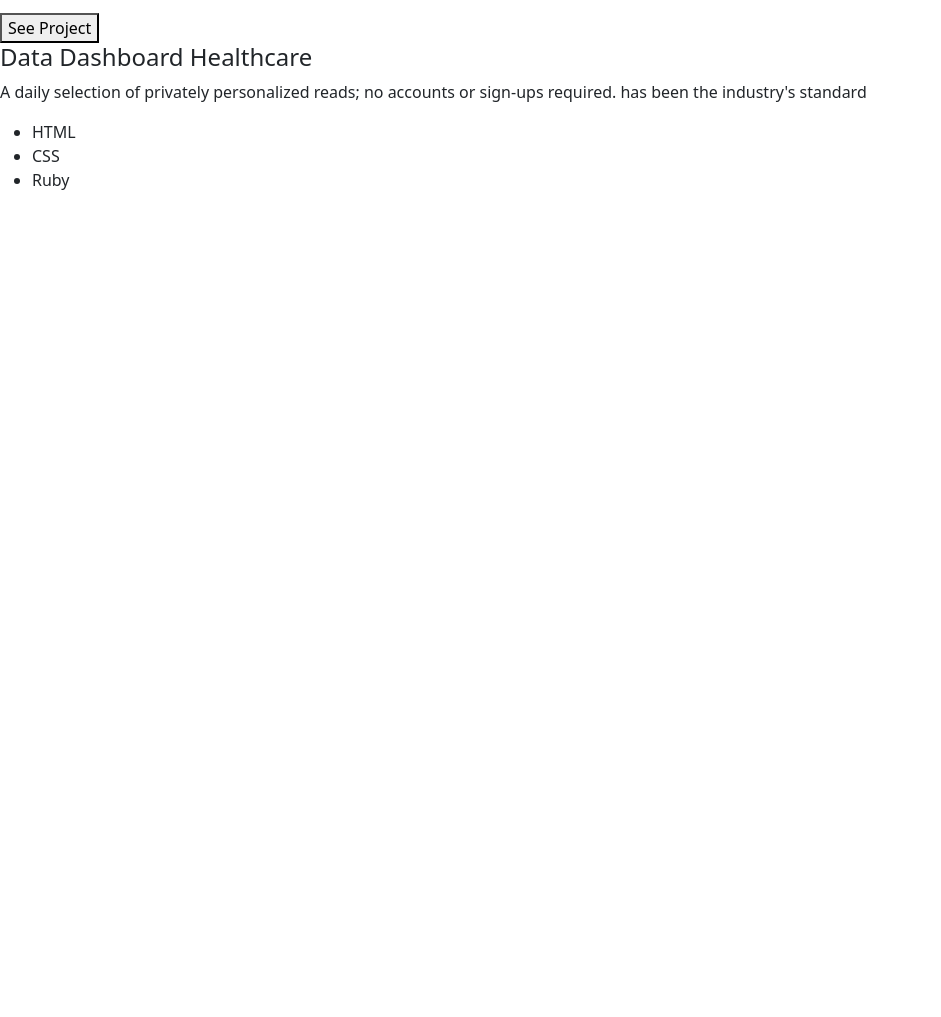
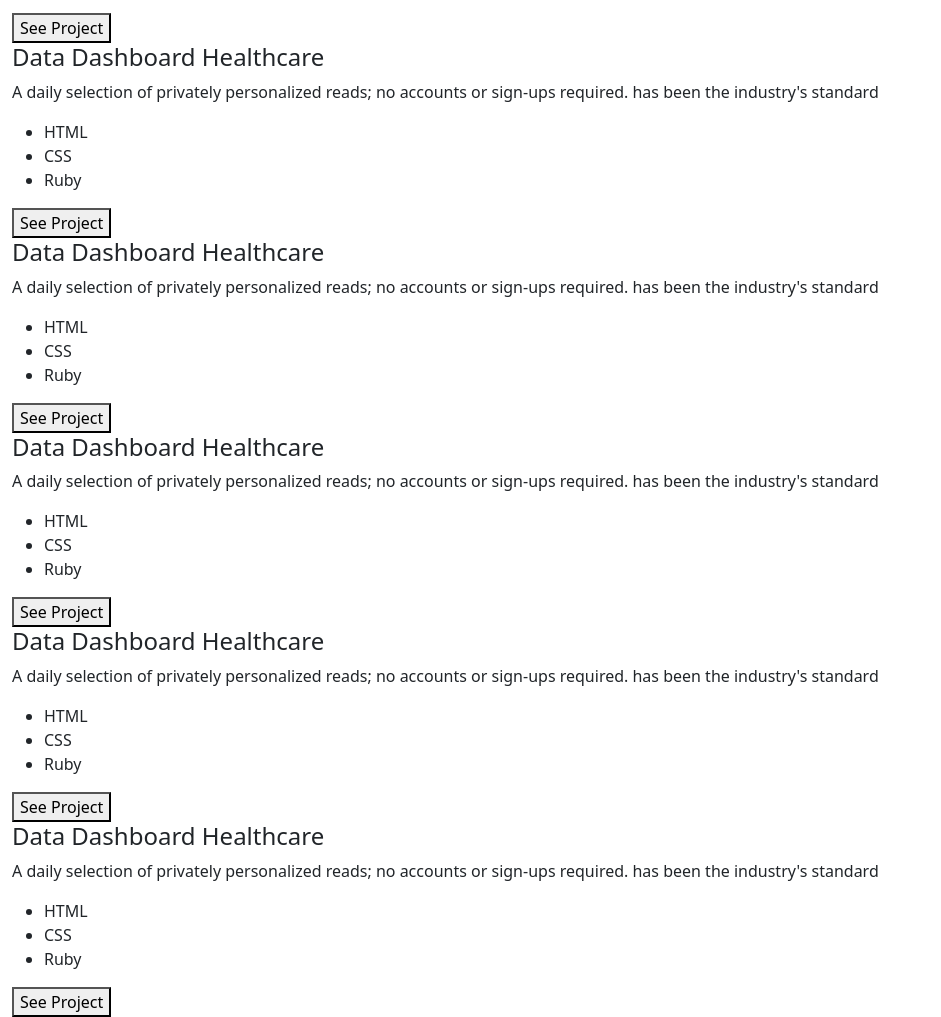
Before and after one commit to Danie12345/portfolio-bootstrap, a website: page index.html in a window 1280 px wide. Shown: the part 547-1564 px from the top of the page, without its empty margins (0-941 px from the left). Before the commit the page ends 800 px from the top, so only its background shows below. Drawn offline with nearby package versions, Linux system fonts and the light colour scheme.

Commit message:
Add some sections of the portfolio page

```diff
--- a/index.html
+++ b/index.html
@@ -20,7 +20,7 @@
         </svg>
       </div>
     </header>
-    <section class="container-fluid">
+    <main class="container-fluid">
       <h1 class="">Hey There. I'm Daniel</h1>
       <p>
         <span>I'm a software developer</span>
@@ -77,7 +77,6 @@
         <button>See Project</button>
       </article>
       <article>
-        <div>
         <h4>Data Dashboard Healthcare</h4>
         <p>
           A daily selection of privately personalized reads;
@@ -89,8 +88,64 @@
           <li>CSS</li>
           <li>Ruby</li>
         </ul>
-        </div>
+        <button>See Project</button>
       </article>
-    </section>
+      <article>
+        <h4>Data Dashboard Healthcare</h4>
+        <p>
+          A daily selection of privately personalized reads;
+          no accounts or sign-ups required. has been the
+          industry's standard
+        </p>
+        <ul>
+          <li>HTML</li>
+          <li>CSS</li>
+          <li>Ruby</li>
+        </ul>
+        <button>See Project</button>
+      </article>
+      <article>
+        <h4>Data Dashboard Healthcare</h4>
+        <p>
+          A daily selection of privately personalized reads;
+          no accounts or sign-ups required. has been the
+          industry's standard
+        </p>
+        <ul>
+          <li>HTML</li>
+          <li>CSS</li>
+          <li>Ruby</li>
+        </ul>
+        <button>See Project</button>
+      </article>
+      <article>
+        <h4>Data Dashboard Healthcare</h4>
+        <p>
+          A daily selection of privately personalized reads;
+          no accounts or sign-ups required. has been the
+          industry's standard
+        </p>
+        <ul>
+          <li>HTML</li>
+          <li>CSS</li>
+          <li>Ruby</li>
+        </ul>
+        <button>See Project</button>
+      </article>
+      <article>
+        <h4>Data Dashboard Healthcare</h4>
+        <p>
+          A daily selection of privately personalized reads;
+          no accounts or sign-ups required. has been the
+          industry's standard
+        </p>
+        <ul>
+          <li>HTML</li>
+          <li>CSS</li>
+          <li>Ruby</li>
+        </ul>
+        <button>See Project</button>
+      </article>
+    </main>
   </body>
 </html>
```
Lines whose indentation alone changed are shown as unchanged.
